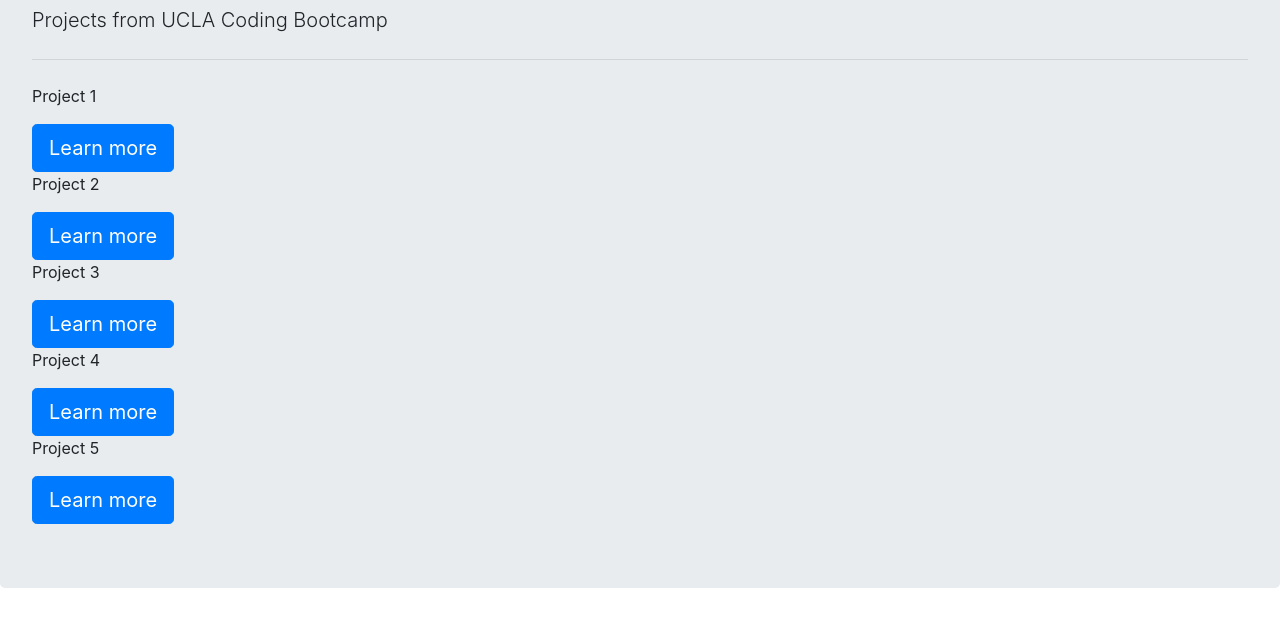
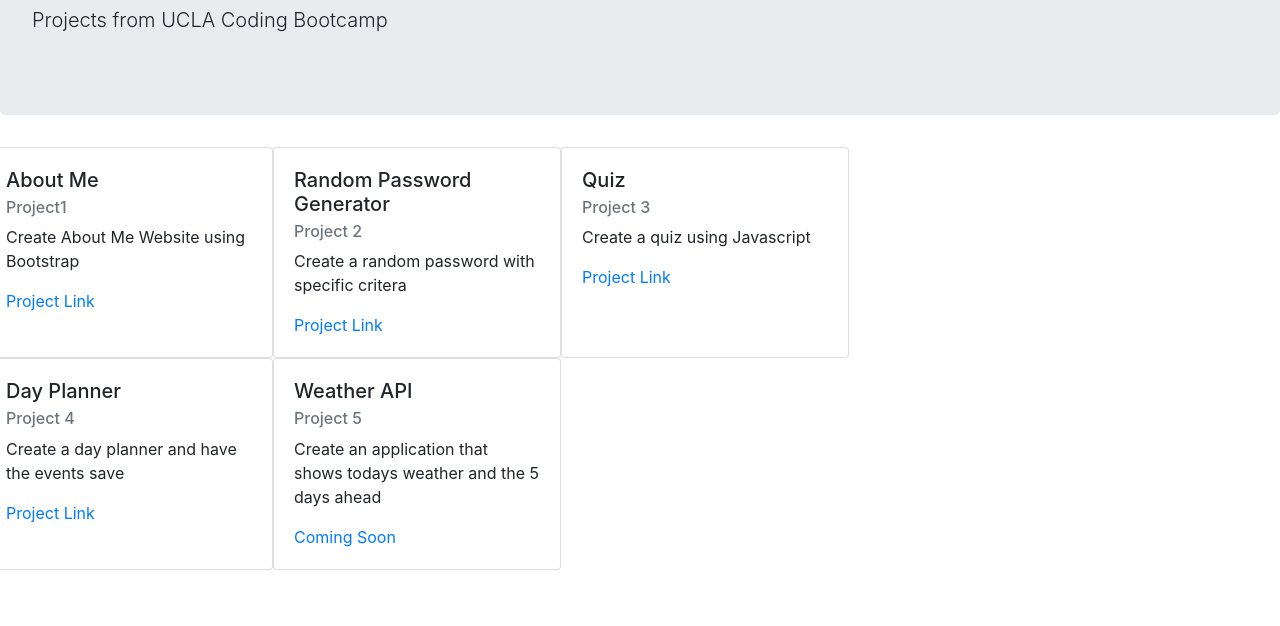
Before and after one commit to nwalsh3288/Portfolio, a plain HTML site: page index.html in a window 1280 px wide. Shown: the part 134-760 px from the top of the page. Drawn offline with nearby package versions, Linux system fonts and the light colour scheme.

Commit message:
draft portfolio

```diff
--- a/index.html
+++ b/index.html
@@ -12,18 +12,63 @@
     <div class="jumbotron">
         <h1 class="display-4">Nicole Walsh Portfolio</h1>
         <p class="lead">Projects from UCLA Coding Bootcamp</p>
-        <hr class="my-4">
-        <p>Project 1</p>
-        <a class="btn btn-primary btn-lg" href="#" role="button">Learn more</a>
-        <p>Project 2</p>
-        <a class="btn btn-primary btn-lg" href="#" role="button">Learn more</a>
-        <p>Project 3</p>
-        <a class="btn btn-primary btn-lg" href="https://nwalsh3288.github.io/week3homework/" role="button">Learn more</a>
-        <p>Project 4</p>
-        <a class="btn btn-primary btn-lg" href="#" role="button">Learn more</a>
-        <p>Project 5</p>
-        <a class="btn btn-primary btn-lg" href="#" role="button">Learn more</a>
+
+      </div>
+<div class = "row">
+
+      <!-- Start Project 1 Card -->
+      <div class="card" style="width: 18rem;">
+        <div class="card-body">
+          <h5 class="card-title">About Me</h5>
+          <h6 class="card-subtitle mb-2 text-muted">Project1</h6>
+          <p class="card-text">Create About Me Website using Bootstrap</p>
+          <a href="https://nwalsh3288.github.io/week2homework/" class="card-link">Project Link</a>
+           </div>
+      </div>
+      <!-- End Project 1 Card -->
+      <!-- Start Project 2 Card -->
+      <div class="card" style="width: 18rem;">
+        <div class="card-body">
+          <h5 class="card-title">Random Password Generator</h5>
+          <h6 class="card-subtitle mb-2 text-muted">Project 2</h6>
+          <p class="card-text">Create a random password with specific critera</p>
+          <a href="https://nwalsh3288.github.io/week3homework/" class="card-link">Project Link</a>
+           </div>
+      </div>
+      <!-- End Project 2 Card -->
+      <!-- Start Project 3 Card -->
+      <div class="card" style="width: 18rem;">
+        <div class="card-body">
+          <h5 class="card-title">Quiz</h5>
+          <h6 class="card-subtitle mb-2 text-muted">Project 3 </h6>
+          <p class="card-text">Create a quiz using Javascript</p>
+          <a href="https://nwalsh3288.github.io/week4homework/" class="card-link">Project Link</a>
+           </div>
       </div>
 
+      <!-- End Project 3 Card -->
+    </div>
+    <div class="row">
+        <!-- Start Project 4 Card -->
+        <div class="card" style="width: 18rem;">
+            <div class="card-body">
+              <h5 class="card-title">Day Planner</h5>
+              <h6 class="card-subtitle mb-2 text-muted">Project 4</h6>
+              <p class="card-text">Create a day planner and have the events save</p>
+              <a href="https://nwalsh3288.github.io/week5homework/" class="card-link">Project Link</a>
+               </div>
+          </div>
+          <!-- End Project 4 Card -->
+           <!-- Start Project 5 Card -->
+        <div class="card" style="width: 18rem;">
+            <div class="card-body">
+              <h5 class="card-title">Weather API</h5>
+              <h6 class="card-subtitle mb-2 text-muted">Project 5</h6>
+              <p class="card-text">Create an application that shows todays weather and the 5 days ahead</p>
+              <a href="#" class="card-link">Coming Soon</a>
+               </div>
+          </div>
+          <!-- End Project 5 Card -->
+        </div>
 </body>
 </html>
```
